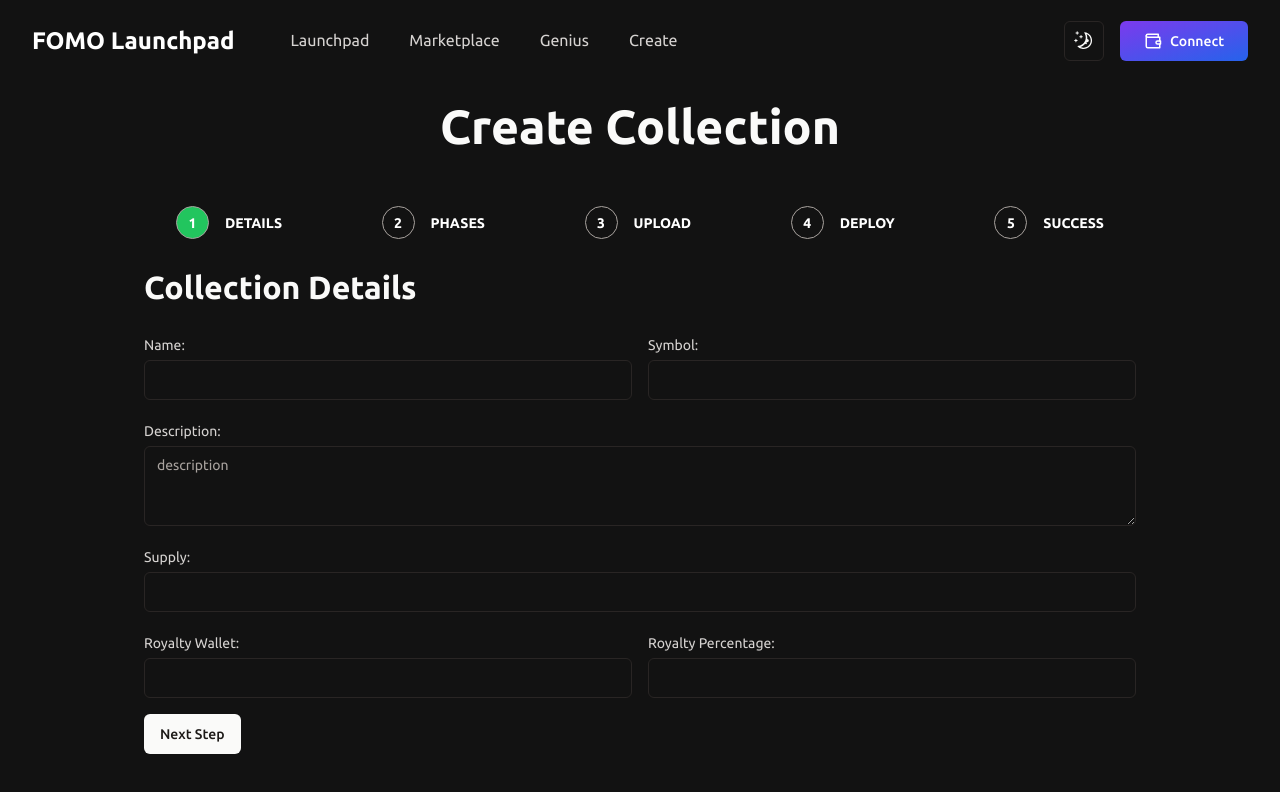
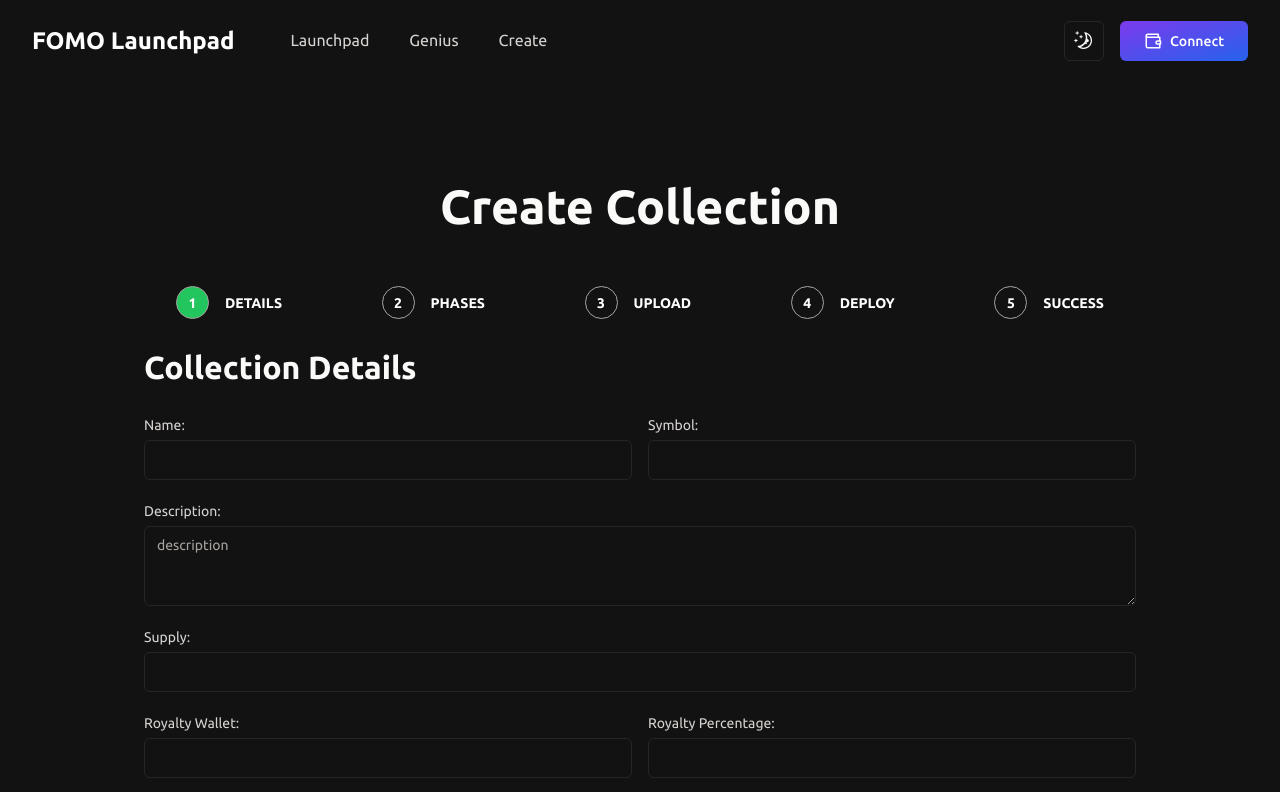
Before and after one commit to chloecombi/nft-launchpad1, a Next.js app: page /createNFT/collections in a window 1280 px wide. Shown: the top 792 px of the page. Built offline with nearby package versions, Linux system fonts and the light colour scheme.

Commit message:
UI changes

```diff
--- a/src/app/createNFT/collections/page.tsx
+++ b/src/app/createNFT/collections/page.tsx
@@ -11,7 +11,7 @@ import Phases from '@/components/sections/Phases';
 const Collections = () => {
   const { step } = useStore((state) => state);
   return (
-    <div className="flex flex-col justify-center">
+    <div className="flex flex-col justify-center my-20">
       <div className="text-3xl md:text-5xl  font-bold text-center mt-5">
         Create Collection
       </div>
--- a/src/app/createNFT/mint/page.tsx
+++ b/src/app/createNFT/mint/page.tsx
@@ -42,11 +42,11 @@ const Mint = () => {
 
     return (
       <div className="min-h-screen flex flex-col">
-        <div className="mt-10 mx-5 md:mx-auto mb-10">
+        <div className="mt-20 mx-5 md:mx-auto mb-10">
           <h2 className="text-3xl font-semibold">
             Create an <span className="text-yellow-400">NFT</span>
           </h2>
-          <p className="text-muted-foreground">
+          <p className="text-muted-foreground mb-10">
             Once your item is minted you will not be able to change any of its
             information
           </p>
--- a/src/components/ModeToggle.tsx
+++ b/src/components/ModeToggle.tsx
@@ -18,7 +18,7 @@ export function ModeToggle() {
   return (
     <DropdownMenu>
       <DropdownMenuTrigger asChild>
-        <Button variant="outline" size="icon">
+        <Button variant="outline" size="icon" className='hidden sm:flex'>
           <SunIcon className="h-[1.2rem] w-[1.2rem] rotate-0 scale-100 transition-all dark:-rotate-90 dark:scale-0" />
           <MoonIcon className="absolute h-[1.2rem] w-[1.2rem] rotate-90 scale-0 transition-all dark:rotate-0 dark:scale-100" />
           <span className="sr-only">Toggle theme</span>
--- a/src/components/Navbar.tsx
+++ b/src/components/Navbar.tsx
@@ -11,10 +11,6 @@ const data = [
   {
     href: '/',
     text: 'Launchpad',
-  },
-  {
-    href: '#',
-    text: 'Marketplace',
   },
   {
     href: '/generateNFT',
```
